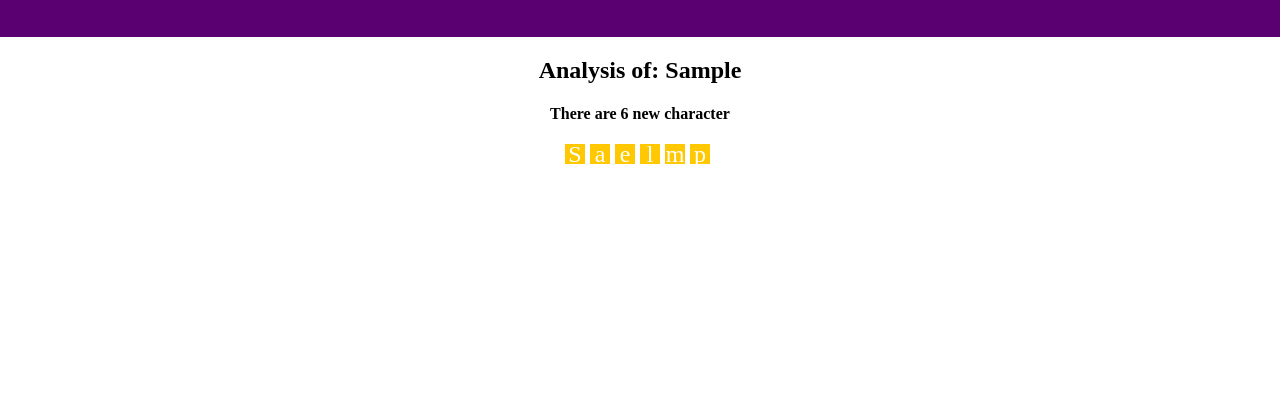
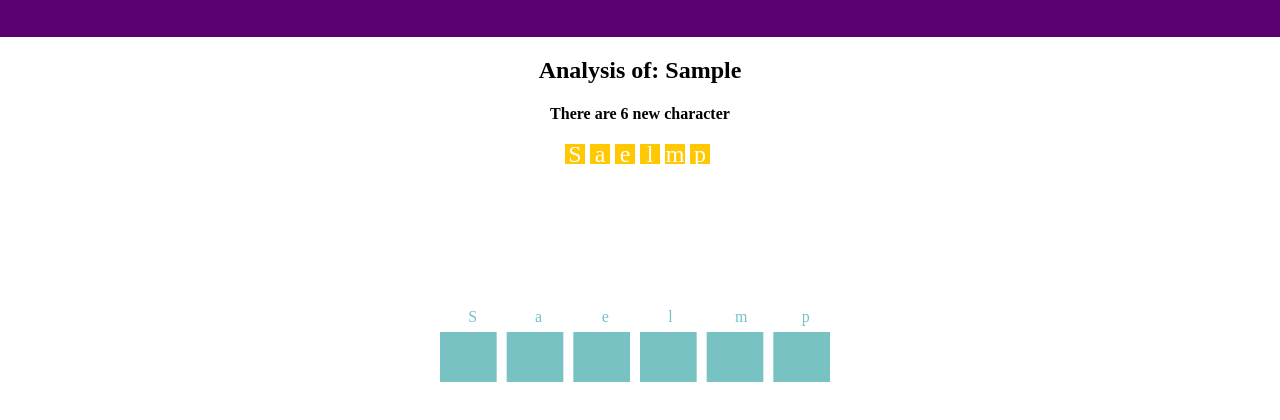
Before and after one commit to Coober1211/Frequency-Count, a plain HTML site: page index.html in a window 1280 px wide. Both pictures are taken after typing "Sample" into the empty fields and a click on the button "Count the Letters!". Shown: the part 154-574 px from the top of the page. Drawn offline with nearby package versions, Linux system fonts and the light colour scheme.

Commit message:
add svg bar

```diff
--- a/app.js
+++ b/app.js
@@ -7,10 +7,11 @@ const input = d3.select('input');
 form.on('submit', function() {
   d3.event.preventDefault();
   let text = input.property('value');
+  const freq = getFrequencies(text);
 
   let letters = d3.select('#letters')
                     .selectAll('.letter')
-                    .data(getFrequencies(text), (d) => d.character);
+                    .data(freq, (d) => d.character);
 
   letters
       .classed('new', false)
@@ -36,6 +37,51 @@ form.on('submit', function() {
     .text(`There are ${letters.enter().nodes().length} new character`);
 
   input.property('value', '');
+
+  // Use svg to do it!
+  const width = 400;
+  const height = 200;
+  const barPadding = 10;
+  const barNum = freq.length
+  const barWidth = width / barNum - barPadding;
+
+  let svg = d3.select('svg')
+              .attr('width', width)
+              .attr('height', height)
+              .selectAll('g')
+              .data(freq, (d) => d.character)
+
+  svg
+      .classed('new-letter', false)
+    .exit()
+    .remove()
+
+  const svgBar = svg
+                  .enter()
+                    .append('g')
+                      .classed('svg-letter', true)
+                      .classed('new-letter', true)
+
+  svgBar.append('rect')
+  svgBar.append('text')
+
+  svgBar
+    .merge(svg)
+      .select('rect')
+        .attr('width', barWidth)
+        .attr('height', d => d.count * 50)
+        .attr('x', (d, i) => i * (barWidth + barPadding))
+        .attr('y', d => height - d.count * 50)
+        .text(d => d.character)
+
+  svgBar
+    .merge(svg)
+      .select('text')
+        .attr('x', (d, i) => (barWidth + barPadding) * i + barWidth / 2)
+        .attr('y', d => height - d.count * 50 - 10)
+        .text(d => d.character)
+
+
 })
 
 reset.on('click', function() {
--- a/index.html
+++ b/index.html
@@ -19,6 +19,8 @@
     <h4 id="count"></h4>
     <div id="letters"></div>
   </div>
+  <br>
+  <svg></svg>
   <script src="https://d3js.org/d3.v4.js"></script>
   <script src="app.js"></script>
 </body>
--- a/style.css
+++ b/style.css
@@ -45,3 +45,11 @@ form > button:hover {
   font-size: 1.5em;
   color: #ffffff;
 }
+
+.svg-letter {
+  fill: #ccc;
+}
+
+.new-letter {
+  fill: #78C2C4;
+}
```
